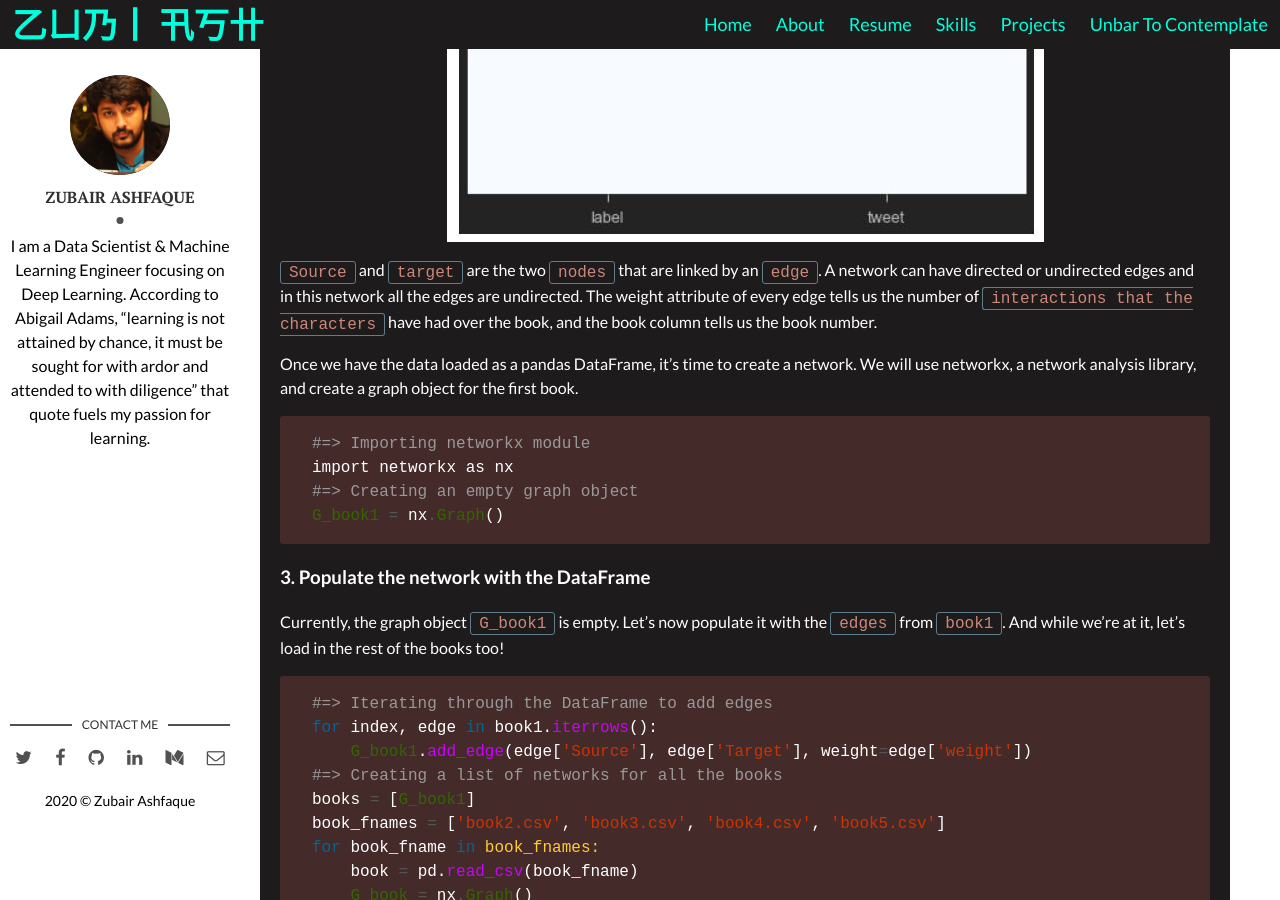
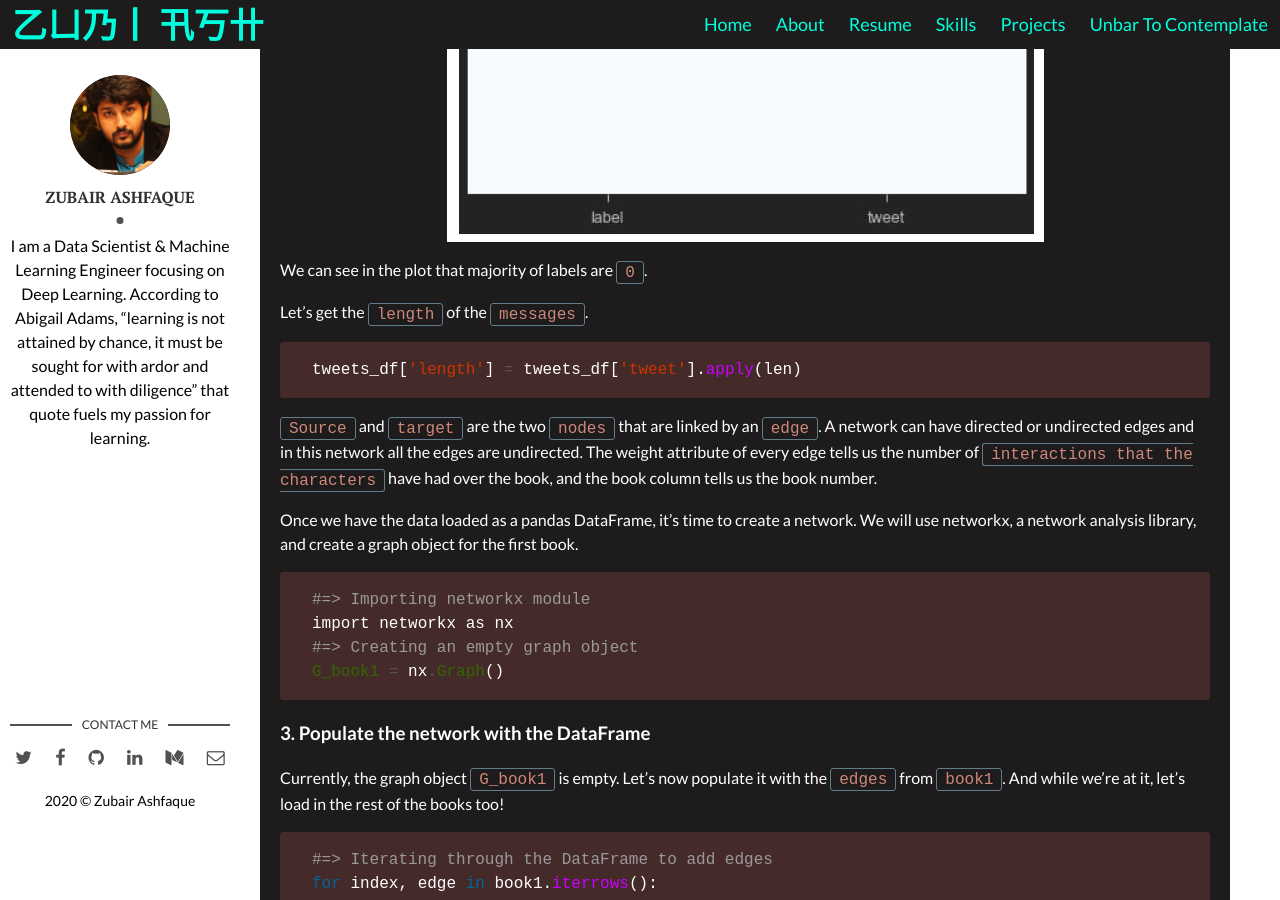
Before and after one commit to zubairashfaque/my-site, a Jekyll site: the page built from _posts/2020-05-24-Project-Twitter-Sentiment-Analysis.markdown, in a window 1280 px wide and 900 px high, scrolled down 5417 px. Built offline with Jekyll 4.4.1, drawn with Linux system fonts in a browser that asks for light colours; comment, search, counter and statistics services are not loaded.

Commit message:
Update 2020-05-24-Project-Twitter-Sentiment-Analysis.markdown

```diff
--- a/_posts/2020-05-24-Project-Twitter-Sentiment-Analysis.markdown
+++ b/_posts/2020-05-24-Project-Twitter-Sentiment-Analysis.markdown
@@ -155,6 +155,14 @@ Before diving into details we have to understand the concept of the Nodes and Ed
 
 {: .center}
 ![NetworkX]({{site.baseurl}}/assets/img/sentiment_3.jpg)
+
+We can see in the plot that majority of labels are `0`.
+
+Let's get the `length` of the `messages`.
+
+{% highlight ruby %}
+tweets_df['length'] = tweets_df['tweet'].apply(len)
+{% endhighlight %}
 
 `Source` and `target` are the two `nodes` that are linked by an `edge`. A network can have directed or undirected edges and in this network all the edges are undirected. The weight attribute of every edge tells us the number of `interactions that the characters` have had over the book, and the book column tells us the book number.
 
```
